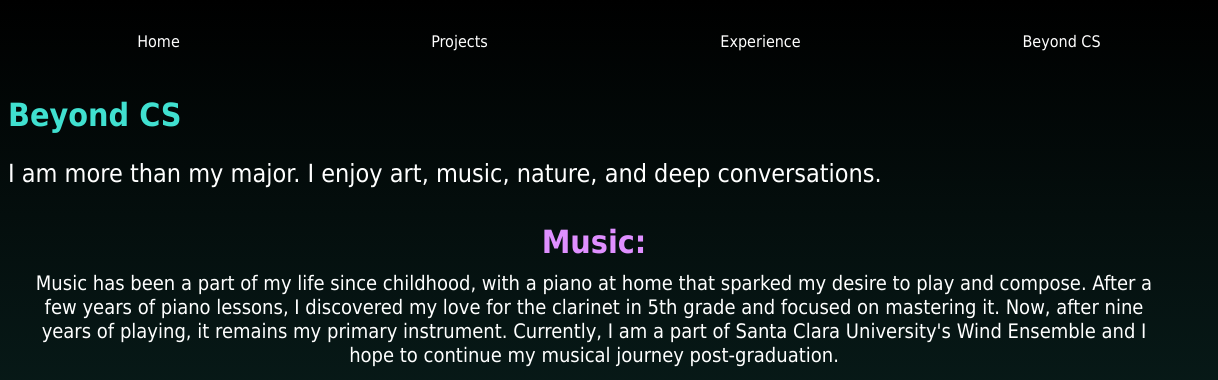
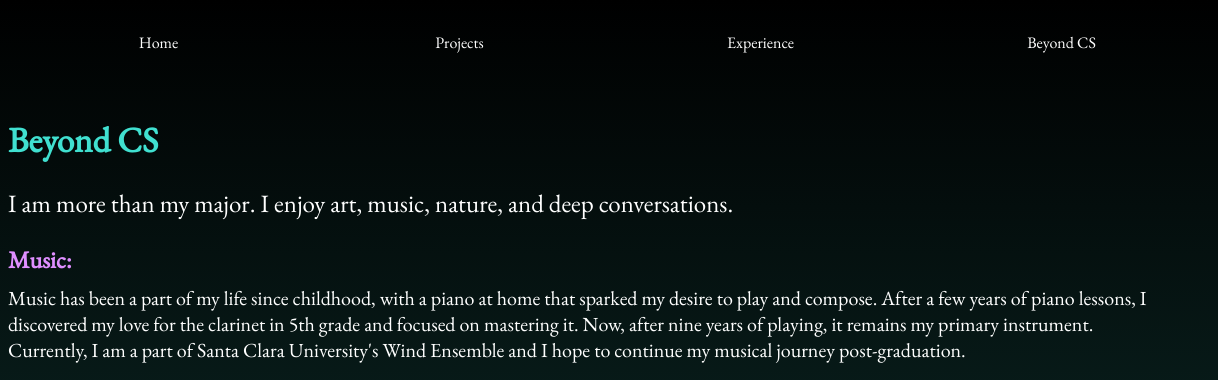
Before and after one commit to ChrisShobe/personal-website, a plain HTML site: page _site/about/index.html in a window 1280 px wide. Shown: the top 380 px of the page, 0-1218 px from the left. Drawn offline with nearby package versions, Linux system fonts and the light colour scheme.

Commit message:
changed fonts

```diff
--- a/_site/assets/css/about.css
+++ b/_site/assets/css/about.css
@@ -1,3 +1,5 @@
+@import url('https://fonts.googleapis.com/css2?family=EB+Garamond&display=swap');
+
 .current {
   color: #40E0D0;
 }
@@ -5,11 +7,7 @@
 body {
   background-image: linear-gradient(to bottom, #000000, #2c9a8f);
   min-height: 100vh;
-  font-family: "Tahoma", serif;
-}
-
-h1 {
-  color: #40E0D0; /* Change this to the color you want */
+  font-family: "EB Garamond", serif;
 }
 
 a {
@@ -62,7 +60,7 @@ nav a:hover {
   }
 }
 body {
-  font-family: "Tahoma", serif;
+  font-family: "EB Garamond", serif;
 }
 
 /* Apply the animation to the boxes */
@@ -76,7 +74,6 @@ body {
   position: relative;
   width: 90vw;
   height: 10%;
-  padding: 10px;
   text-align: center;
   background-color: transparent;
   border-radius: 25px;
@@ -90,18 +87,27 @@ body {
     font-size: 25px; /* Larger text size for screens that are 768px or wider */
   }
 }
+h1 {
+  color: #40E0D0; /* Change this to the color you want */
+  font-size: clamp(20px, 3vw, 35px); /* Adjusts between 20px and 35px based on viewport width */
+  margin-bottom: 20px; /* Increase the bottom margin */
+  margin-top: 40px; /* Increase the top margin */
+  text-align: left; /* Center align the h1 element */
+}
+
 .about-box .title {
   font-size: 1.5em;
   font-weight: bold;
   color: #df8fff; /* Replace with the color you want */
-  text-align: center; /* This will center the title */
+  text-align: left; /* Center align the title */
   margin-bottom: 10px; /* Adjust as needed */
   padding: 0;
 }
-@media (min-width: 768px) {
-  .about-box .title {
-    font-size: 2em; /* Larger text size for screens that are 768px or wider */
-  }
+
+.about-box .text {
+  color: #ffffff; /* Change this to the color you want */
+  font-size: clamp(20px, 1.5vw, 25px); /* Adjusts between 12px and 15px based on viewport width */
+  text-align: left; /* Center align the text */
 }
 
 .image-container {
@@ -134,6 +140,7 @@ p {
 .text {
   color: #ffffff; /* Change this to the color you want */
   font-size: clamp(20px, 1.5vw, 25px); /* Adjusts between 12px and 15px based on viewport width */
+  text-align: left;
 }
 
 h2 {
--- a/_site/assets/css/styles.css
+++ b/_site/assets/css/styles.css
@@ -1,3 +1,5 @@
+@import url('https://fonts.googleapis.com/css2?family=EB+Garamond&display=swap');
+
 .current {
   color: #40E0D0;
 }
@@ -5,7 +7,7 @@
 body {
   background-image: linear-gradient(to bottom, #000000, #2c9a8f);
   min-height: 100vh;
-  font-family: "Tahoma", serif;
+  font-family: "EB Garamond", serif;
 }
 
 h1 {
@@ -61,7 +63,7 @@ nav a:hover {
   }
 }
 body {
-  font-family: "Tahoma", serif;
+  font-family: "EB Garamond", serif;
 }
 
 .link-box, .circle-image, .header-content {
--- a/_site/feed.xml
+++ b/_site/feed.xml
@@ -1 +1 @@
-<?xml version="1.0" encoding="utf-8"?><feed xmlns="http://www.w3.org/2005/Atom" ><generator uri="https://jekyllrb.com/" version="4.3.3">Jekyll</generator><link href="http://localhost:4000/feed.xml" rel="self" type="application/atom+xml" /><link href="http://localhost:4000/" rel="alternate" type="text/html" /><updated>2024-08-25T23:06:33-07:00</updated><id>http://localhost:4000/feed.xml</id></feed>
+<?xml version="1.0" encoding="utf-8"?><feed xmlns="http://www.w3.org/2005/Atom" ><generator uri="https://jekyllrb.com/" version="4.3.3">Jekyll</generator><link href="http://localhost:4000/feed.xml" rel="self" type="application/atom+xml" /><link href="http://localhost:4000/" rel="alternate" type="text/html" /><updated>2024-08-25T23:24:49-07:00</updated><id>http://localhost:4000/feed.xml</id></feed>
--- a/assets/css/about.css
+++ b/assets/css/about.css
@@ -1,3 +1,5 @@
+@import url('https://fonts.googleapis.com/css2?family=EB+Garamond&display=swap');
+
 .current {
   color: #40E0D0;
 }
@@ -5,11 +7,7 @@
 body {
   background-image: linear-gradient(to bottom, #000000, #2c9a8f);
   min-height: 100vh;
-  font-family: "Tahoma", serif;
-}
-
-h1 {
-  color: #40E0D0; /* Change this to the color you want */
+  font-family: "EB Garamond", serif;
 }
 
 a {
@@ -62,7 +60,7 @@ nav a:hover {
   }
 }
 body {
-  font-family: "Tahoma", serif;
+  font-family: "EB Garamond", serif;
 }
 
 /* Apply the animation to the boxes */
@@ -76,7 +74,6 @@ body {
   position: relative;
   width: 90vw;
   height: 10%;
-  padding: 10px;
   text-align: center;
   background-color: transparent;
   border-radius: 25px;
@@ -90,18 +87,27 @@ body {
     font-size: 25px; /* Larger text size for screens that are 768px or wider */
   }
 }
+h1 {
+  color: #40E0D0; /* Change this to the color you want */
+  font-size: clamp(20px, 3vw, 35px); /* Adjusts between 20px and 35px based on viewport width */
+  margin-bottom: 20px; /* Increase the bottom margin */
+  margin-top: 40px; /* Increase the top margin */
+  text-align: left; /* Center align the h1 element */
+}
+
 .about-box .title {
   font-size: 1.5em;
   font-weight: bold;
   color: #df8fff; /* Replace with the color you want */
-  text-align: center; /* This will center the title */
+  text-align: left; /* Center align the title */
   margin-bottom: 10px; /* Adjust as needed */
   padding: 0;
 }
-@media (min-width: 768px) {
-  .about-box .title {
-    font-size: 2em; /* Larger text size for screens that are 768px or wider */
-  }
+
+.about-box .text {
+  color: #ffffff; /* Change this to the color you want */
+  font-size: clamp(20px, 1.5vw, 25px); /* Adjusts between 12px and 15px based on viewport width */
+  text-align: left; /* Center align the text */
 }
 
 .image-container {
@@ -134,6 +140,7 @@ p {
 .text {
   color: #ffffff; /* Change this to the color you want */
   font-size: clamp(20px, 1.5vw, 25px); /* Adjusts between 12px and 15px based on viewport width */
+  text-align: left;
 }
 
 h2 {
--- a/assets/css/styles.css
+++ b/assets/css/styles.css
@@ -1,3 +1,5 @@
+@import url('https://fonts.googleapis.com/css2?family=EB+Garamond&display=swap');
+
 .current {
   color: #40E0D0;
 }
@@ -5,7 +7,7 @@
 body {
   background-image: linear-gradient(to bottom, #000000, #2c9a8f);
   min-height: 100vh;
-  font-family: "Tahoma", serif;
+  font-family: "EB Garamond", serif;
 }
 
 h1 {
@@ -61,7 +63,7 @@ nav a:hover {
   }
 }
 body {
-  font-family: "Tahoma", serif;
+  font-family: "EB Garamond", serif;
 }
 
 .link-box, .circle-image, .header-content {
```
